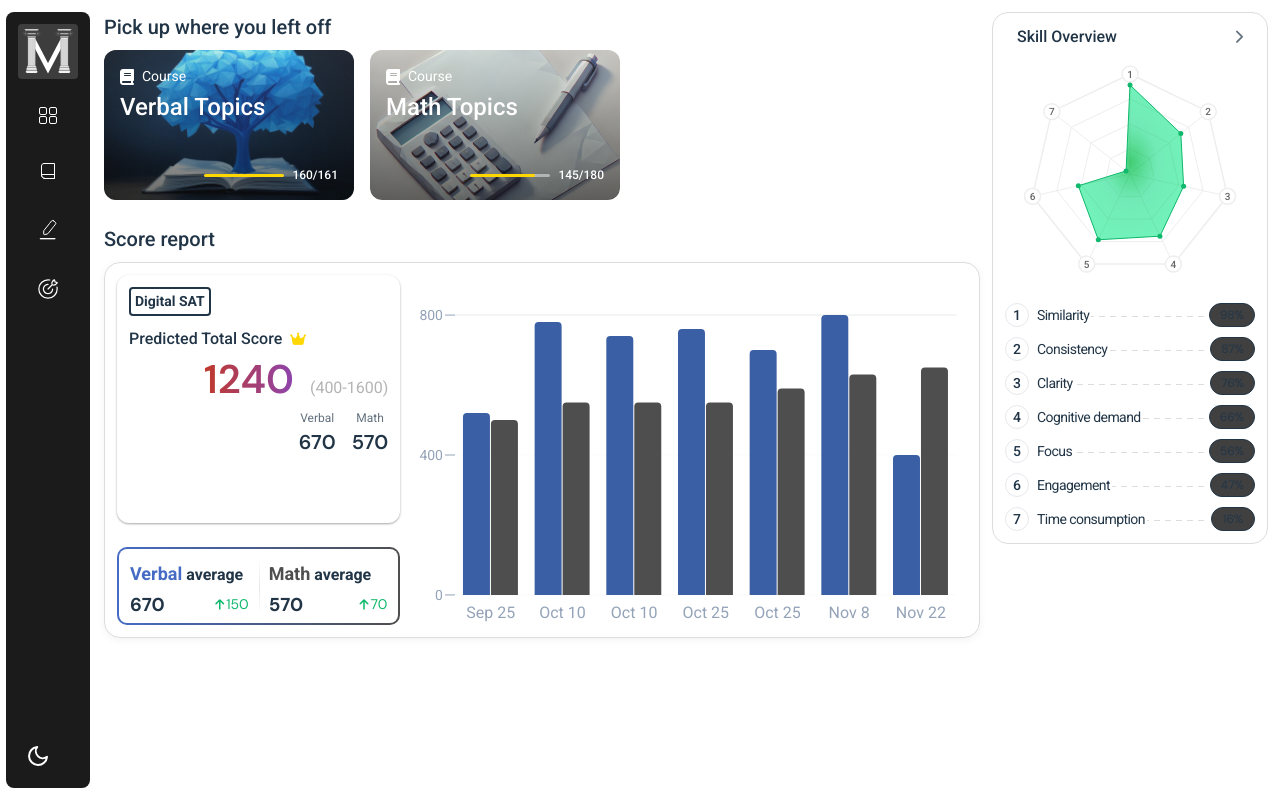
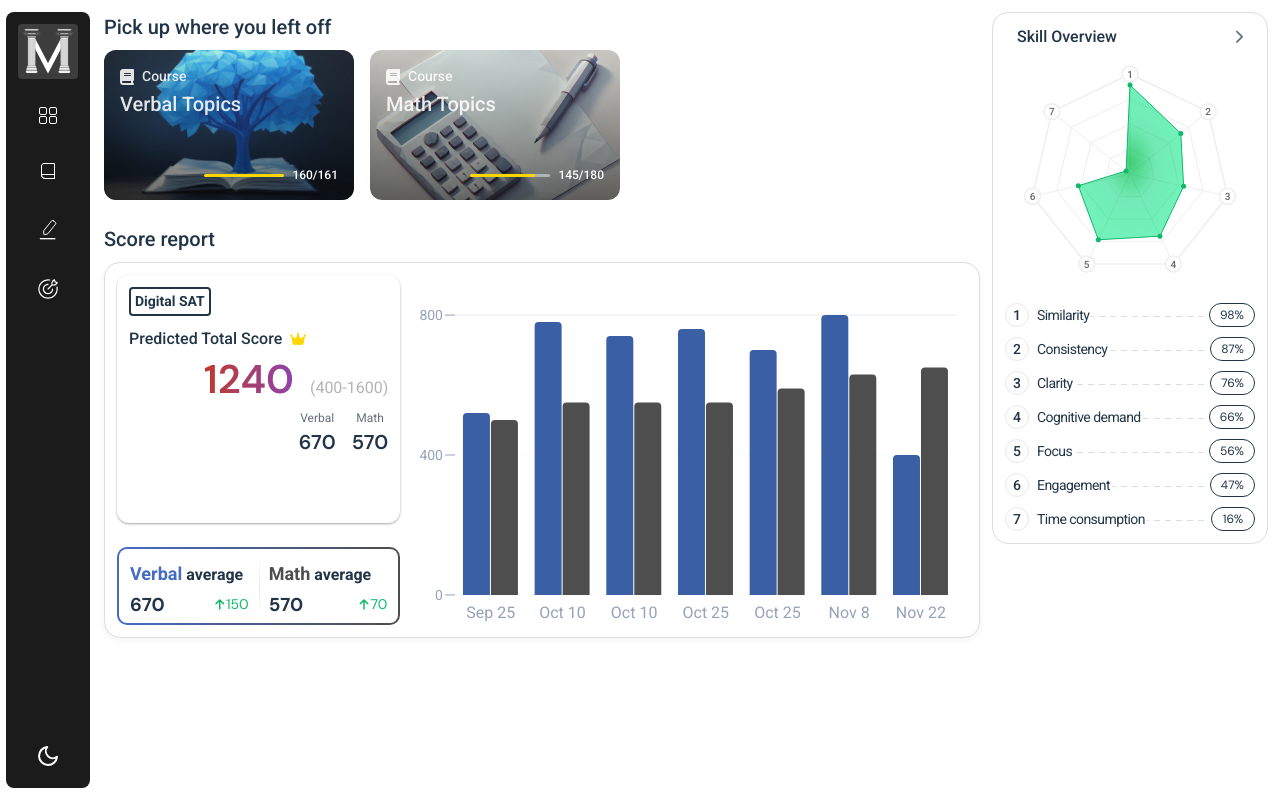
Before and after one commit to Orujhimaru/max_odyssey, a React (Vite) app: page / in a window 1280 px wide. Built offline with nearby package versions, Linux system fonts and the light colour scheme; a web font is replaced by a local one.

Commit message:
design: Color shift for multiple components

```diff
--- a/src/components/ContinueLearning/ContinueLearning.css
+++ b/src/components/ContinueLearning/ContinueLearning.css
@@ -53,7 +53,7 @@
   display: flex;
   align-items: center;
   gap: 8px;
-  color: white;
+  color: rgba(255, 255, 255, 0.87);
   font-size: 14px;
 }
 
@@ -61,10 +61,14 @@
   font-size: 16px;
 }
 
+.course-type {
+  font-weight: 500;
+}
+
 .course-name {
   position: relative;
-  color: white;
-  font-size: 24px;
+  color: rgba(255, 255, 255, 0.87);
+  font-size: 20px;
   font-weight: 500;
   margin-top: 2px;
 }
--- a/src/components/NavBar/Navbar.css
+++ b/src/components/NavBar/Navbar.css
@@ -133,6 +133,7 @@
 }
 
 .theme-toggle {
+  margin: 0 auto;
   background: none;
   border: none;
   color: white;
--- a/src/components/RadarComponent/RadarChart/RadarChart.jsx
+++ b/src/components/RadarComponent/RadarChart/RadarChart.jsx
@@ -321,7 +321,6 @@ export default function RadarChart({
                     <div
                       className="skill-score"
                       style={{
-                        backgroundColor: "#404040",
                         color: "#fff",
                       }}
                     >
--- a/src/components/ScoreColumnComponent/ScoreBox/ScoreBox.css
+++ b/src/components/ScoreColumnComponent/ScoreBox/ScoreBox.css
@@ -4,7 +4,7 @@
   background-color: var(--bg-secondary);
   color: var(--text-primary);
   padding: 10px;
-  border-radius: 8px;
+  /* border-radius: 8px; */
   box-shadow: 0 4px 8px var(--box-shadow);
   /* margin-bottom: 20px; */
   /* text-align: center; */
@@ -116,7 +116,7 @@ span.score-box-title-type.math {
 
 /* Update dark mode styles */
 [data-theme="dark"] .score-boxes {
-  background: linear-gradient(90deg, #456bc4, #9c2b2b);
+  background: linear-gradient(90deg, #456bc4, #d3d3d3);
 }
 
 .score-box.verbal {
--- a/src/components/ScoreColumnComponent/ScoreColumnGraph/ScoreColumn.jsx
+++ b/src/components/ScoreColumnComponent/ScoreColumnGraph/ScoreColumn.jsx
@@ -76,11 +76,16 @@ export default function ScoreColumnGraph() {
     const maxValue = 800;
     const totalHeight = 290;
     let result = ((maxValue - value) / (maxValue - minValue)) * totalHeight + 9;
+
     if (result === 10) {
       return 15;
     }
 
-    // console.log(`Value: ${value}, Position: ${result}px`);
+    // Add offset for value 800
+    if (value === 800) {
+      result += 4; // Shift down 4px when value is 800
+    }
+
     return result;
   };
 
--- a/src/index.css
+++ b/src/index.css
@@ -124,7 +124,7 @@ button:focus-visible {
   --chart-text: #94a3b8;
 
   /* Brand colors - dark mode overrides */
-  --math-color: #b14343; /* Softer red for dark mode */
+  --math-color: #d3d3d3; /* Softer red for dark mode */
 
   /* Radar Chart Dark Colors */
   --radar-grid: #404040; /* Lighter grid for visibility */
@@ -134,7 +134,7 @@ button:focus-visible {
   --radar-area: url(#scoreGradientDark);
 
   /* Bar colors - dark mode */
-  --bar-math-color: #993333; /* Matching the math score box */
+  --bar-math-color: #9c9c9c; /* Matching the math score box */
   --bar-background: #404040;
   --bar-math-line-color: #a9a9a9;
 }
```
